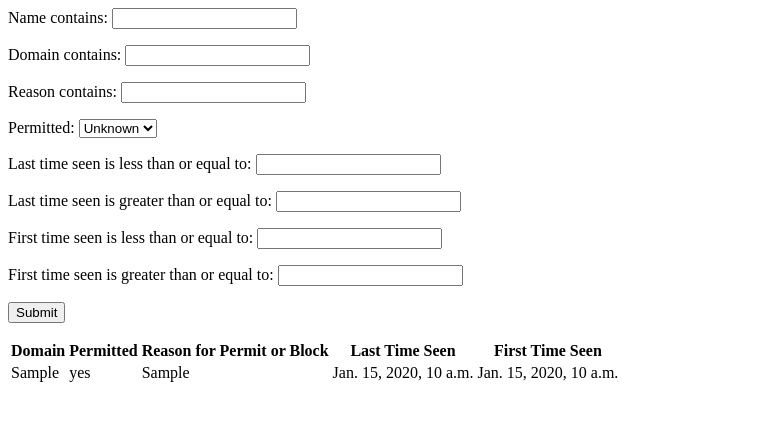
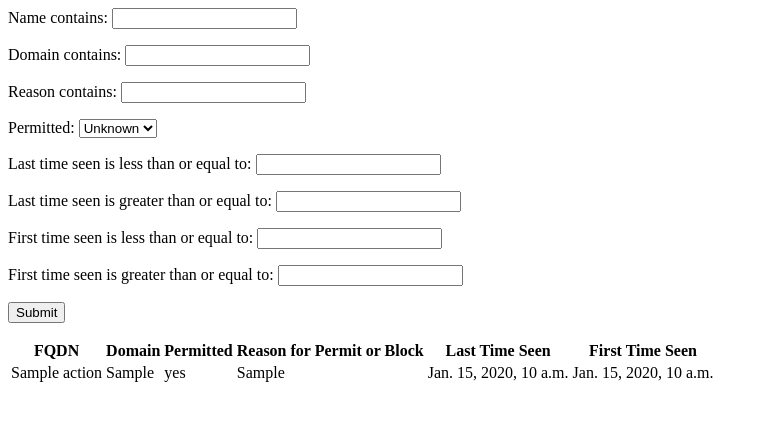
Before and after one commit to awzuelsdorf/domovoi, a Django app: page / in a window 1280 px wide. Shown: the top 444 px of the page, without its empty margins (0-764 px from the left). Run offline with Django 3.2, Linux system fonts and the light colour scheme; tables that the repository leaves empty hold one stand-in row (Sample ...).

Commit message:
Updating template to show name.

```diff
--- a/ui/domain_data/templates/index.html
+++ b/ui/domain_data/templates/index.html
@@ -6,6 +6,7 @@
     {% if filter.qs %}
     <table>
     <tr>
+        <th>FQDN</th>
         <th>Domain</th>
         <th>Permitted</th>
         <th>Reason for Permit or Block</th>
@@ -14,6 +15,7 @@
     </tr>
         {% for obj in filter.qs %}
     <tr>
+            <td>{{ obj.name }}</td>
             <td>{{ obj.domain }}</td>
             <td>
                 {% if obj.permitted %}
```
